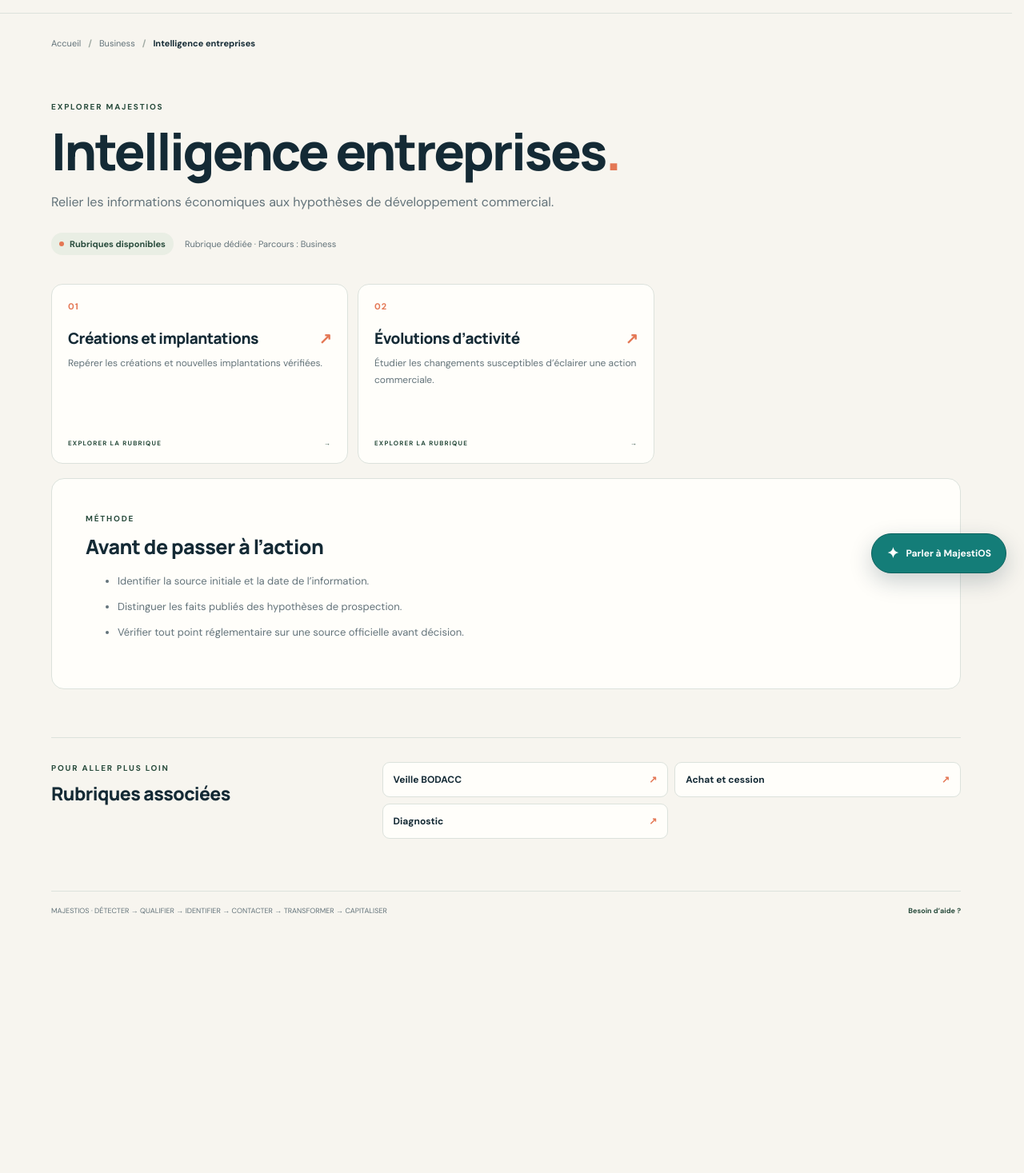
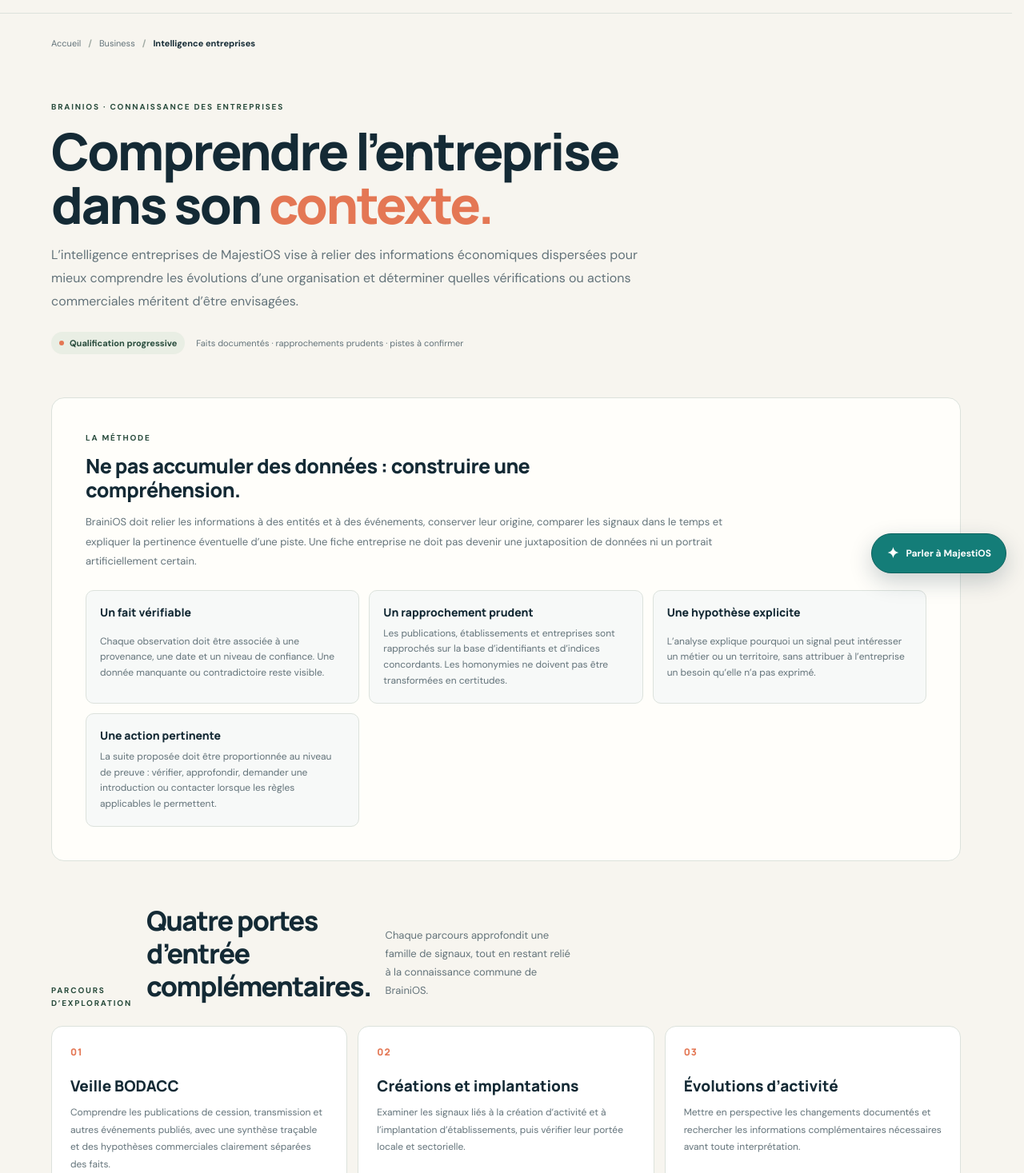
Before and after one commit to Chexpeer/Majestios, a Next.js app: page /business/intelligence-entreprises in a window 1280 px wide. Shown: the part 63-1530 px from the top of the page at 80% size. Before the commit the page ends 1258 px from the top, so only its background shows below. Built offline with nearby package versions, Linux system fonts and the light colour scheme.

Commit message:
Créer une page approfondie d’intelligence entreprises

```diff
--- /dev/null
+++ b/src/app/business/intelligence-entreprises/page.tsx
@@ -0,0 +1,58 @@
+import Link from "next/link";
+import PublicHeader from "@/components/public-header";
+
+export const metadata = {
+  title: "Intelligence entreprises — MajestiOS",
+  description: "Relier les événements économiques, les informations d'entreprise et les signaux de marché pour qualifier des pistes commerciales."
+};
+
+const principles = [
+  { title: "Un fait vérifiable", text: "Chaque observation doit être associée à une provenance, une date et un niveau de confiance. Une donnée manquante ou contradictoire reste visible." },
+  { title: "Un rapprochement prudent", text: "Les publications, établissements et entreprises sont rapprochés sur la base d’identifiants et d’indices concordants. Les homonymies ne doivent pas être transformées en certitudes." },
+  { title: "Une hypothèse explicite", text: "L’analyse explique pourquoi un signal peut intéresser un métier ou un territoire, sans attribuer à l’entreprise un besoin qu’elle n’a pas exprimé." },
+  { title: "Une action pertinente", text: "La suite proposée doit être proportionnée au niveau de preuve : vérifier, approfondir, demander une introduction ou contacter lorsque les règles applicables le permettent." }
+];
+
+export default function BusinessIntelligencePage() {
+  return <main className="site-page">
+    <PublicHeader />
+    <div className="page-container">
+      <nav className="breadcrumbs" aria-label="Fil d’Ariane"><Link href="/">Accueil</Link><span><b>/</b><Link href="/business">Business</Link></span><span><b>/</b><strong>Intelligence entreprises</strong></span></nav>
+      <section className="page-hero">
+        <span className="eyebrow">BRAINIOS · CONNAISSANCE DES ENTREPRISES</span>
+        <h1>Comprendre l’entreprise dans son <span>contexte.</span></h1>
+        <p>L’intelligence entreprises de MajestiOS vise à relier des informations économiques dispersées pour mieux comprendre les évolutions d’une organisation et déterminer quelles vérifications ou actions commerciales méritent d’être envisagées.</p>
+        <div className="page-hero-meta"><span className="status-chip"><i />Qualification progressive</span><span>Faits documentés · rapprochements prudents · pistes à confirmer</span></div>
+      </section>
+
+      <section className="content-panel">
+        <span className="eyebrow">LA MÉTHODE</span><h2>Ne pas accumuler des données : construire une compréhension.</h2>
+        <p>BrainiOS doit relier les informations à des entités et à des événements, conserver leur origine, comparer les signaux dans le temps et expliquer la pertinence éventuelle d’une piste. Une fiche entreprise ne doit pas devenir une juxtaposition de données ni un portrait artificiellement certain.</p>
+        <div className="bodacc-principle-grid">{principles.map((principle) => <div key={principle.title}><strong>{principle.title}</strong><span>{principle.text}</span></div>)}</div>
+      </section>
+
+      <section className="bodacc-section">
+        <div className="section-heading"><span className="eyebrow">PARCOURS D’EXPLORATION</span><h2>Quatre portes d’entrée complémentaires.</h2><p>Chaque parcours approfondit une famille de signaux, tout en restant relié à la connaissance commune de BrainiOS.</p></div>
+        <div className="bodacc-signal-grid">
+          <article className="bodacc-signal-card"><span className="bodacc-number">01</span><h3>Veille BODACC</h3><p>Comprendre les publications de cession, transmission et autres événements publiés, avec une synthèse traçable et des hypothèses commerciales clairement séparées des faits.</p><div><Link href="/business/veille-bodacc">Explorer la veille BODACC <span>↗</span></Link></div></article>
+          <article className="bodacc-signal-card"><span className="bodacc-number">02</span><h3>Créations et implantations</h3><p>Examiner les signaux liés à la création d’activité et à l’implantation d’établissements, puis vérifier leur portée locale et sectorielle.</p><div><Link href="/business/creations-implantations">Explorer les implantations <span>↗</span></Link></div></article>
+          <article className="bodacc-signal-card"><span className="bodacc-number">03</span><h3>Évolutions d’activité</h3><p>Mettre en perspective les changements documentés et rechercher les informations complémentaires nécessaires avant toute interprétation.</p><div><Link href="/business/evolutions-activite">Explorer les évolutions <span>↗</span></Link></div></article>
+        </div>
+      </section>
+
+      <section className="content-panel">
+        <span className="eyebrow">DU SIGNAL À L’ACTION</span><h2>Une qualification qui reste explicable.</h2>
+        <ol className="bodacc-steps">
+          <li><span>01</span><div><h3>Observer</h3><p>Identifier l’événement et conserver la référence ainsi que les dates utiles.</p></div></li>
+          <li><span>02</span><div><h3>Recouper</h3><p>Comparer les informations disponibles et signaler les contradictions ou les incertitudes.</p></div></li>
+          <li><span>03</span><div><h3>Relier à un métier</h3><p>Expliquer en quoi le signal pourrait être pertinent pour un service, un fournisseur ou un professionnel donné.</p></div></li>
+          <li><span>04</span><div><h3>Confirmer avant de solliciter</h3><p>Vérifier que la piste est actuelle et légitime avant d’engager une prise de contact ou une mise en relation.</p></div></li>
+          <li><span>05</span><div><h3>Capitaliser</h3><p>Documenter le retour obtenu afin d’améliorer les qualifications futures, sans transformer un refus ponctuel en exclusion définitive injustifiée.</p></div></li>
+        </ol>
+      </section>
+
+      <section className="bodacc-next-actions"><div><span className="eyebrow">ÉTAPE SUIVANTE</span><h2>Faire de la connaissance un levier commercial.</h2><p>Les informations n’ont de valeur que si elles conduisent à une décision plus pertinente, une vérification utile ou une relation professionnelle mieux préparée.</p></div><div className="bodacc-next-links"><Link href="/developpement-commercial/prospection">Structurer la prospection <span>→</span></Link><Link href="/business/diagnostic">Explorer le diagnostic <span>→</span></Link><Link href="/business/veille-bodacc">Revenir à la veille BODACC <span>→</span></Link></div></section>
+      <footer className="page-footer"><span>MAJESTIOS · DÉTECTER → QUALIFIER → IDENTIFIER → CONTACTER → TRANSFORMER → CAPITALISER</span><Link href="/faq">Besoin d’aide ?</Link></footer>
+    </div>
+  </main>;
+}
```
